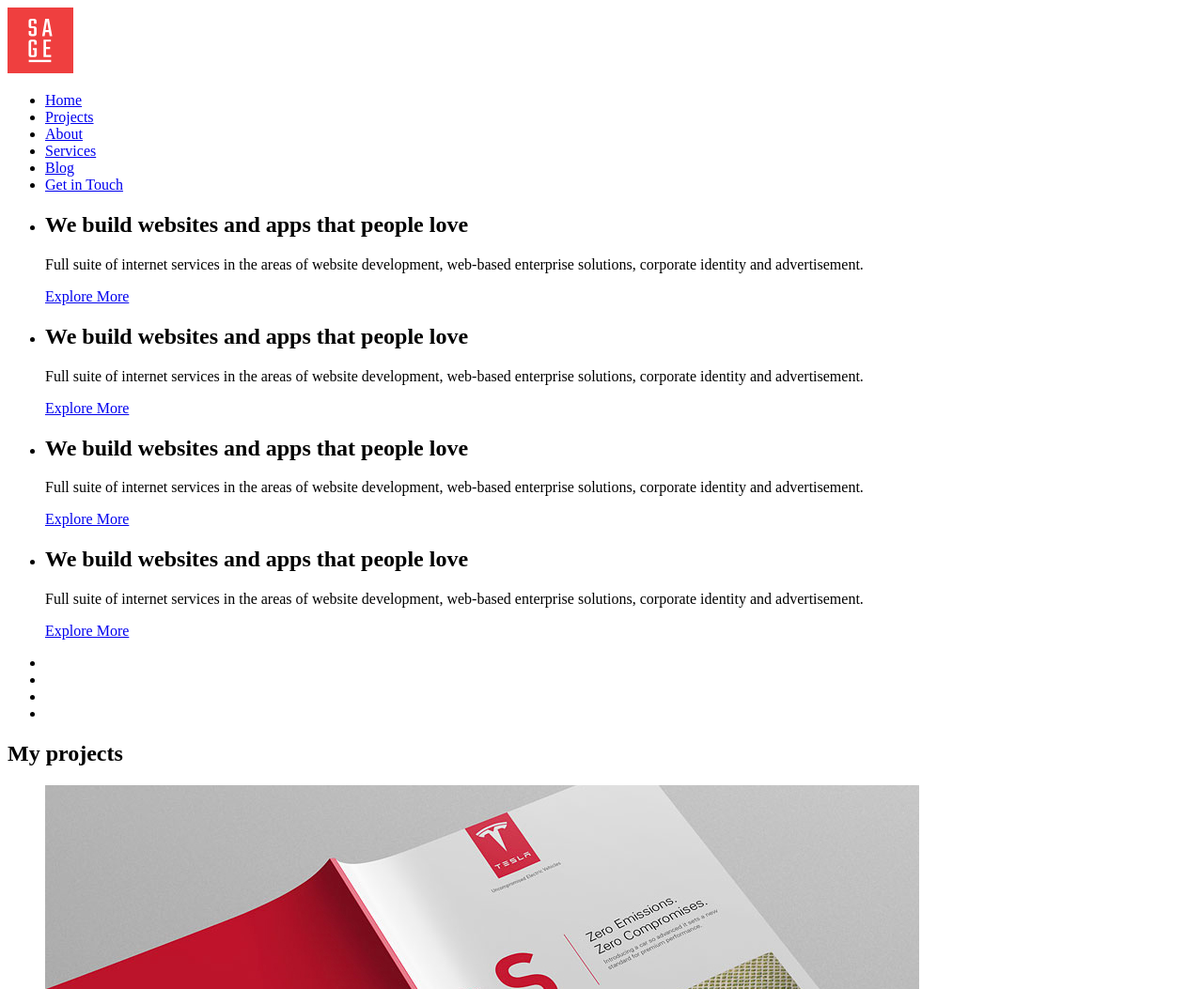
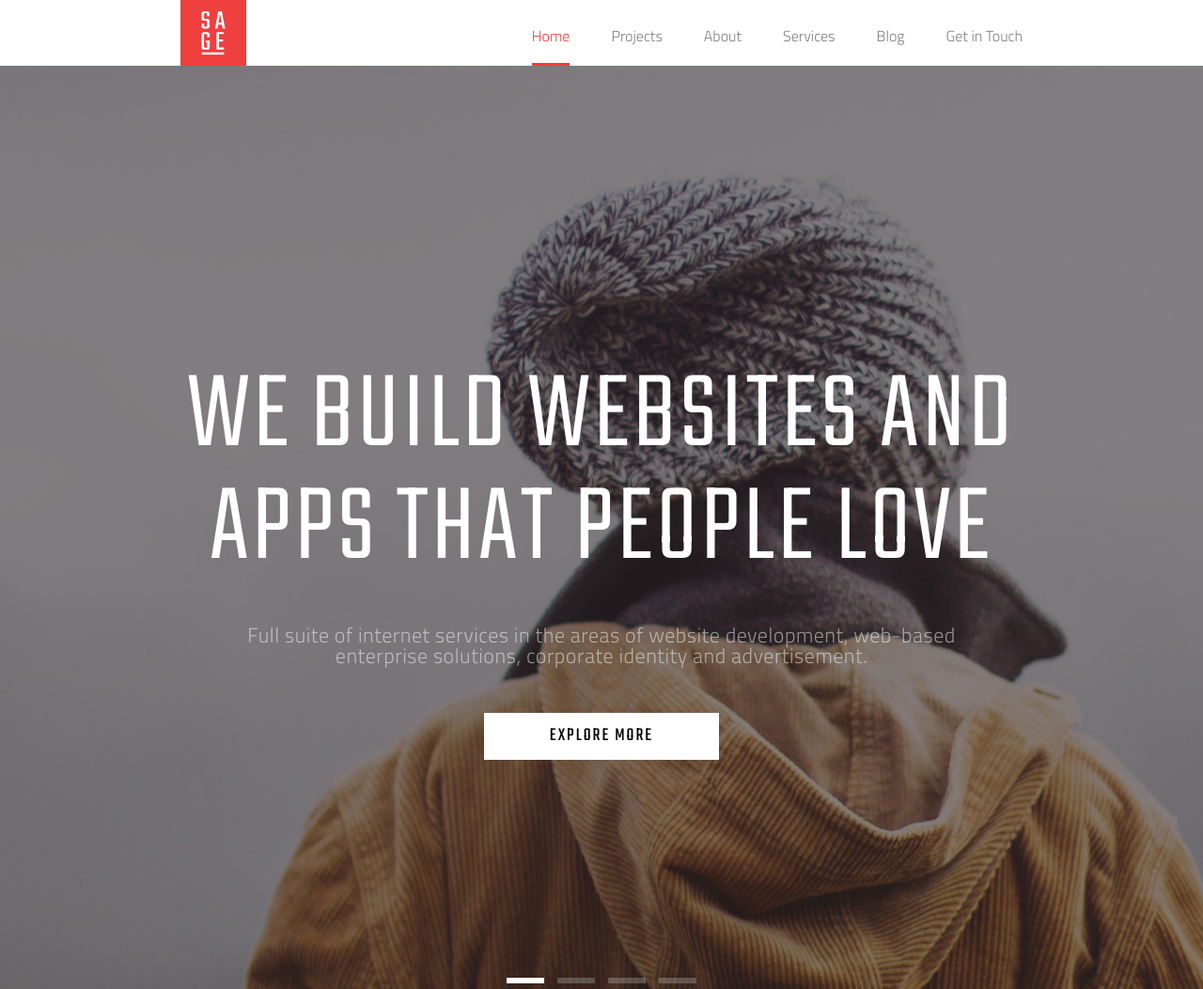
Before and after one commit to clairemall/Sage-Homepage, a plain HTML site: page index.html in a window 1280 px wide. Shown: the top 1053 px of the page at 94% size. Drawn offline with Linux system fonts and the light colour scheme.

Commit message:
Lots of updates
Just realized I haven’t committed in a long time. This has tons of
updates in all files.

```diff
--- a/css/main.css
+++ b/css/main.css
@@ -0,0 +1,192 @@
+* {
+	box-sizing: border-box;
+}
+
+.group:after {
+	content: "";
+	display: table;
+	clear: both;
+}
+
+.hide {
+	display: none;
+}
+
+
+
+
+a {
+	text-decoration: none;
+	color: rgba(0, 0, 0, 0.5);
+	cursor: pointer;
+}
+
+.active a {
+	color: #f63c3c;
+	border-bottom: #f63c3c 3px solid;
+	padding-bottom: 17px;
+}
+
+
+
+
+
+
+
+
+
+header {
+	background: #fff;
+	height: 70px;
+}
+
+.hero {
+	background: url(../img/background.jpg) center center no-repeat;
+	height: 1012px;
+}
+
+.container {
+	width: 70%;
+	max-width: 1170px;
+	margin: 0 auto;
+}
+
+.container img {
+	float: left;
+}
+
+.container nav {
+	margin-top: 30px;
+	float: right;
+}
+
+.container nav li {
+	display: inline-block;
+}
+
+.container nav a {
+	margin-left: 40px;
+	padding-top: 30px;
+	font-family: 'Titillium Web', sans-serif;
+	font-size: 16px;
+}
+
+.container2 {
+	width: 70%;
+	max-width: 1170px;
+	margin: 0 auto;
+}
+
+.container3 {
+	width: 100%;
+	max-width: 1880px;
+	margin: 0 auto;
+}
+
+
+.show p {
+	font-size: 22px;
+	font-family: 'Titillium Web', sans-serif;
+	text-align: center;
+	max-width: 770px;
+	margin: 40px auto 0 auto;
+}
+
+.show a {
+	width: 250px;
+	height: 50px;
+	background: #fff;
+	display: block;
+	margin: 50px auto 0 auto;
+	text-align: center;
+	padding: 15px;
+	text-transform: uppercase;
+	font-family: 'Teko', sans-serif;
+	font-size: 20px;
+}
+
+.button {
+	color: #000;
+	letter-spacing: 2px;
+}
+
+h1 {
+	font-size: 120px;
+	color: #fff;
+	text-transform: uppercase;
+	font-family: 'Teko', sans-serif;
+	font-weight: 300;
+	text-align: center;
+	padding-top: 315px;
+	letter-spacing: 4px;
+}
+
+h2 {
+	font-size: 40px;
+	text-transform: uppercase;
+	font-family: 'Teko', sans-serif;
+	letter-spacing: 2px;
+	text-align: center;
+	padding: 54px 0;
+}
+
+h3 {
+	font-family: 'Teko', sans-serif;
+	font-size: 30px;
+	text-transform: uppercase;
+	color: #000;
+	text-align: center;
+}
+
+p {
+	color: rgba(255, 255, 255, 0.5);
+	letter-spacing: 0.5px;
+}
+
+.carousel ul {
+	text-align: center;
+}
+
+.carousel li {
+	width: 40px;
+	height: 6px;
+	background-color: rgba(255, 255, 255, 0.22);
+	display: inline-block;
+	margin: 232px 5px 0 5px;
+}
+
+.carousel .active {
+	background-color: #fff;
+}
+
+
+.left {
+	float: left;
+	max-width: 50%;
+	padding-left: 20px;
+	padding-right: 10px;
+	margin-bottom: 30px;
+}
+
+.right {
+	float: right;
+	max-width: 50%;
+	padding-left: 10px;
+	padding-right: 20px;
+	margin-bottom: 30px;
+}
+
+
+.projects {
+	text-align: center;
+	margin-bottom: 35px;
+	margin-top: 20px;
+	color: #555555;
+	font-family: 'Titillium Web';
+	font-weight: 300;
+	font-size: 14px;
+}
+
+article img {
+	width: 100%;
+}
--- /dev/null
+++ b/css/reset.css
@@ -0,0 +1,48 @@
+/* http://meyerweb.com/eric/tools/css/reset/
+   v2.0 | 20110126
+   License: none (public domain)
+*/
+
+html, body, div, span, applet, object, iframe,
+h1, h2, h3, h4, h5, h6, p, blockquote, pre,
+a, abbr, acronym, address, big, cite, code,
+del, dfn, em, img, ins, kbd, q, s, samp,
+small, strike, strong, sub, sup, tt, var,
+b, u, i, center,
+dl, dt, dd, ol, ul, li,
+fieldset, form, label, legend,
+table, caption, tbody, tfoot, thead, tr, th, td,
+article, aside, canvas, details, embed,
+figure, figcaption, footer, header, hgroup,
+menu, nav, output, ruby, section, summary,
+time, mark, audio, video {
+	margin: 0;
+	padding: 0;
+	border: 0;
+	font-size: 100%;
+	font: inherit;
+	vertical-align: baseline;
+}
+/* HTML5 display-role reset for older browsers */
+article, aside, details, figcaption, figure,
+footer, header, hgroup, menu, nav, section {
+	display: block;
+}
+body {
+	line-height: 1;
+}
+ol, ul {
+	list-style: none;
+}
+blockquote, q {
+	quotes: none;
+}
+blockquote:before, blockquote:after,
+q:before, q:after {
+	content: '';
+	content: none;
+}
+table {
+	border-collapse: collapse;
+	border-spacing: 0;
+}
--- a/index.html
+++ b/index.html
@@ -3,12 +3,15 @@
 <head>
 	<meta charset="UTF-8">
 	<title>SAGE Homepage</title>
+	<link rel="stylesheet" href="css/reset.css">
 	<link rel="stylesheet" href="https://maxcdn.bootstrapcdn.com/font-awesome/4.5.0/css/font-awesome.min.css">
 	<link href='https://fonts.googleapis.com/css?family=Teko:400,300' rel='stylesheet'>
 	<link href='https://fonts.googleapis.com/css?family=Titillium+Web:300' rel='stylesheet'>
+	<link rel="stylesheet" href="css/main.css">
 </head>
 <body>
-	<header>
+	<header class="group">
+		<div class="container">
 			<img src="img/logo.svg" alt="SAGE logo">
 			<nav>
 				<ul>
@@ -20,32 +23,34 @@
 					<li><a href="#">Get in Touch</a></li>
 				</ul>
 			</nav>
+		</div>
 	</header>
 	<main>
-		<section>
+		<section class="hero">
+			<div class="container2">
 				<ul>
-				<li>
+					<li class="show">
+						<h1>We build websites and apps that people love</h1>
+						<p>Full suite of internet services in the areas of website development, web-based enterprise solutions, corporate identity and advertisement.</p>
+						<a href="#" class="button">Explore More</a>
+					</li>
+					<li class="hide">
 						<h1>We build websites and apps that people love</h1>
 						<p>Full suite of internet services in the areas of website development, web-based enterprise solutions, corporate identity and advertisement.</p>
 						<a href="#">Explore More</a>
 					</li>
-				<li>
+					<li class="hide">
 						<h1>We build websites and apps that people love</h1>
 						<p>Full suite of internet services in the areas of website development, web-based enterprise solutions, corporate identity and advertisement.</p>
 						<a href="#">Explore More</a>
 					</li>
-				<li>
-					<h1>We build websites and apps that people love</h1>
-					<p>Full suite of internet services in the areas of website development, web-based enterprise solutions, corporate identity and advertisement.</p>
-					<a href="#">Explore More</a>
-				</li>
-				<li>
+					<li class="hide">
 						<h1>We build websites and apps that people love</h1>
 						<p>Full suite of internet services in the areas of website development, web-based enterprise solutions, corporate identity and advertisement.</p>
 						<a href="#">Explore More</a>
 					</li>
 				</ul>
-			<nav>
+				<nav class="carousel">
 					<ul>
 						<li class="active"></li>
 						<li></li>
@@ -53,10 +58,11 @@
 						<li></li>
 					</ul>
 				</nav>
+			</div>
 		</section>
-		<section>
+		<section class="container3">
 			<h2>My projects</h2>
-			<article>
+			<article class="left">
 				<a href="#">
 					<figure>
 						<img src="img/tesla.jpg" alt="tesla photo">
@@ -67,10 +73,10 @@
 						</figcaption>
 					</figure>
 					<h3>Model S Catalog</h3>
-					<p>Information materials that will help to discover all features of the serial electric car Tesla Model S</p>
+					<p class="projects"> Information materials that will help to discover all features of the serial electric car Tesla Model S</p>
 				</a>
 			</article>
-			<article>
+			<article class="right">
 				<a href="#">
 					<figure>
 						<img src="img/discovery.jpg" alt="discovery channel photo">
@@ -81,10 +87,10 @@
 						</figcaption>
 					</figure>
 					<h3>Discovery Channel iPad</h3>
-					<p>The space is designed to inspire, and pique curiosity and encourage visitors to express their own creativity</p>
+					<p class="projects">The space is designed to inspire, and pique curiosity and encourage visitors to express their own creativity</p>
 				</a>
 			</article>
-			<article>
+			<article class="left">
 				<a href="#">
 					<figure>
 						<img src="img/stuhrling.jpg" alt="stuhrling photo">
@@ -95,10 +101,10 @@
 						</figcaption>
 					</figure>
 					<h3>Stuhrling</h3>
-					<p>Flexible multi-concept portfolio theme  based on WordPress. Built by designers, for designers, creative agencies and studios.</p>
+					<p class="projects">Flexible multi-concept portfolio theme  based on WordPress. Built by designers, for designers, creative agencies and studios.</p>
 				</a>
 			</article>
-			<article>
+			<article class="right">
 				<a href="#">
 					<figure>
 						<img src="img/infinity.jpg" alt="infinity spaces photo">
@@ -109,7 +115,7 @@
 						</figcaption>
 					</figure>
 					<h3>Infinity Spaces</h3>
-					<p>Infinity &#x221e; is an abstract concept describing something without any limit and is relevant in a number of fields</p>
+					<p class="projects">Infinity &#x221e; is an abstract concept describing something without any limit and is relevant in a number of fields</p>
 				</a>
 			</article>
 			<a href="#">Show more projects</a>
```
Also changed, not shown: img/background.jpg (added). Lines whose indentation alone changed are shown as unchanged.
